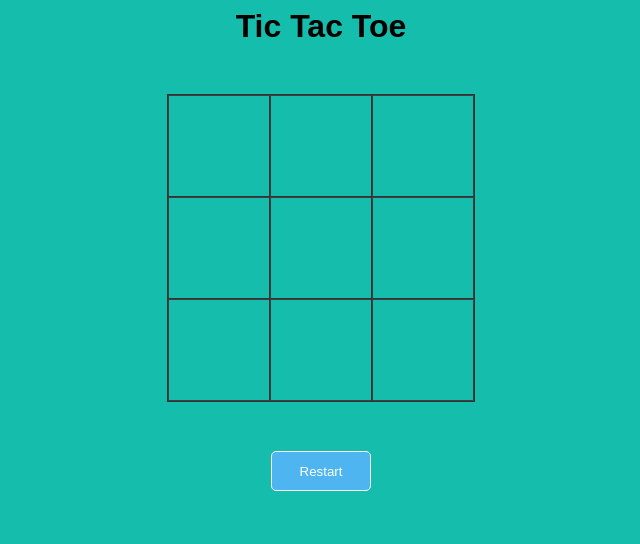
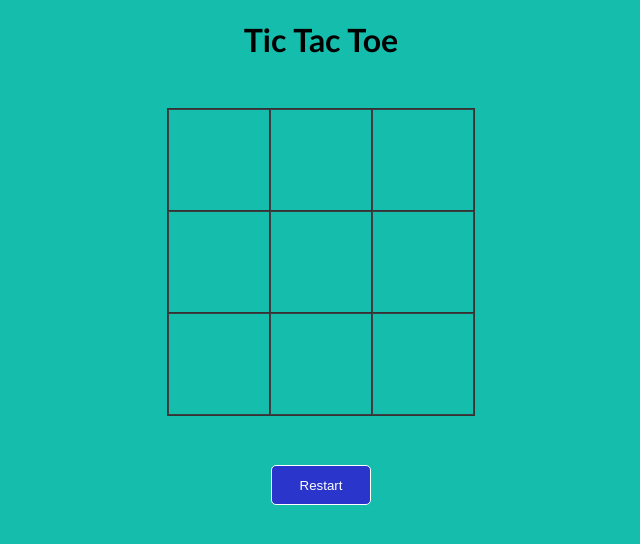
Before and after one commit to manmodesanket/tic-tac-toe, a website: page index.html in a window 1280 px wide. Shown: the whole page, without its empty margins (319-959 px from the left). Drawn offline with Linux system fonts and the light colour scheme.

Commit message:
change in colors and fonts

```diff
--- a/styles.css
+++ b/styles.css
@@ -5,6 +5,8 @@ body {
 
 .heading {
     text-align: center;
+    margin-top: 20px;
+    font-family: 'Gill Sans', 'Gill Sans MT', Calibri, 'Trebuchet MS', sans-serif;
 }
 
 .grid {
@@ -22,7 +24,6 @@ body {
     cursor: pointer;
     line-height: 100px;
     font-size: 60px;
-    background-color: #14bdac;
 }
 .cell[alt="X"] {
      color: rgb(84, 84, 84);
@@ -49,10 +50,10 @@ body {
     cursor: pointer;
     border-radius: 5px;
     color:#FFFFFF;
-    background-color:#4eb5f1;
+    background-color:#2a35cc;
 }
 
 .btn-primary:hover {
     color: #000000;
-    background-color:#4095c6;
+    background-color:#354885;
 }
```
